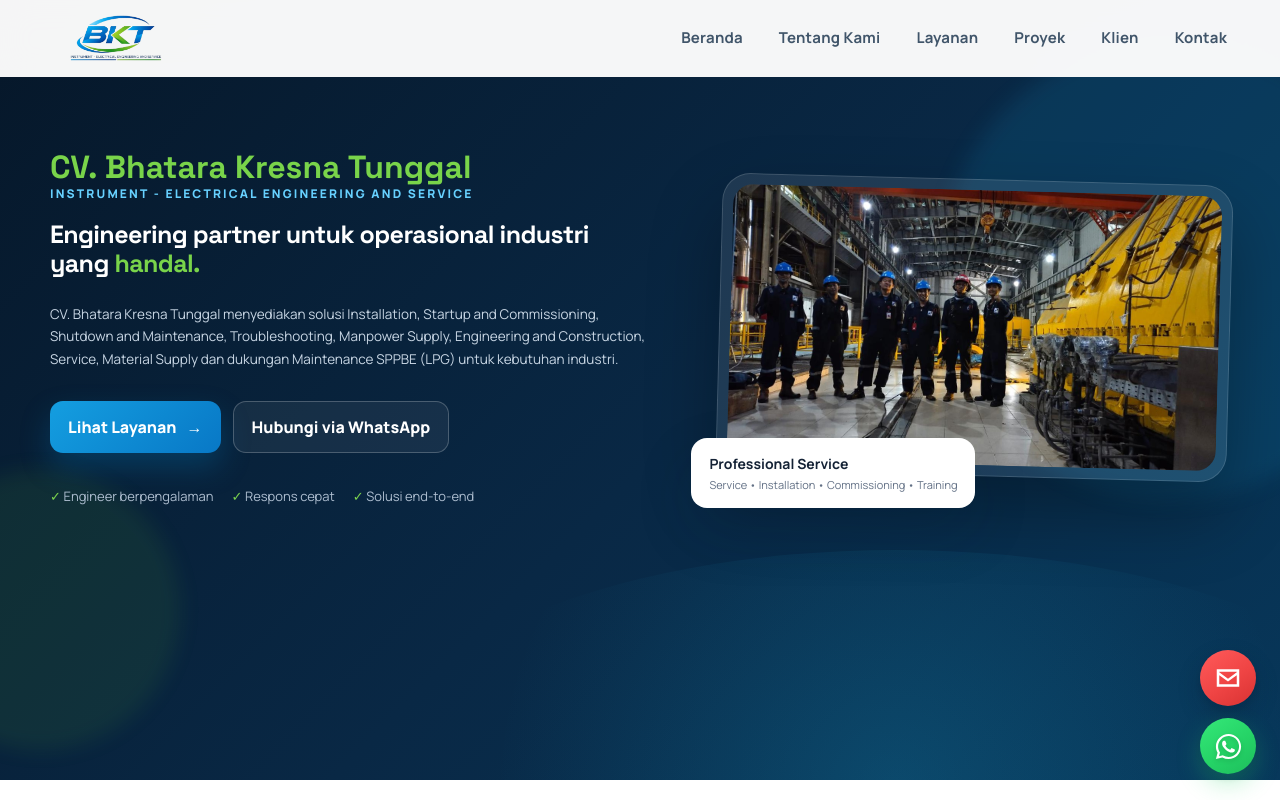
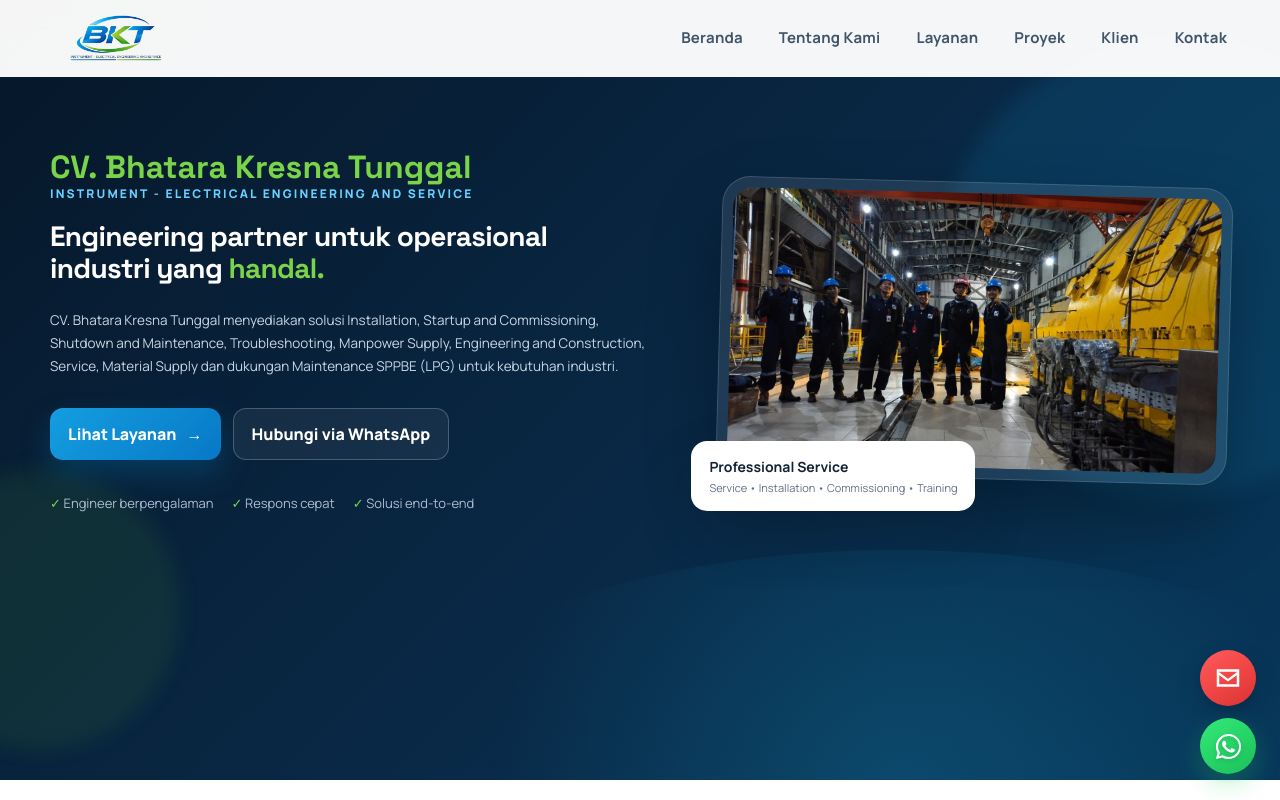
Before and after one commit to athenszz00/bkt-company-profile, a React (Vite) app: page / in a window 1280 px wide. Shown: the top 800 px of the page. Built offline with nearby package versions, Linux system fonts and the light colour scheme.

Commit message:
perbaikan semua

```diff
--- a/src/main.jsx
+++ b/src/main.jsx
@@ -790,7 +790,7 @@
 
             <button onClick={() => go('services')}>
               <span className="footer__menu-text">
-                Instrumentasi Industri
+                Instrumentation Industries
               </span>
             </button>
 
--- a/src/styles.css
+++ b/src/styles.css
@@ -348,7 +348,7 @@
   margin: 0;
   max-width: 700px;
 
-  font-size: clamp(44px, 4.5vw, 60px);
+  font-size: clamp(48px, 4.5vw, 60px);
   line-height: 1.05;
   letter-spacing: -0.04em;
 }
@@ -2142,6 +2142,11 @@
 
 }
 
+ .hero__headline {
+    max-width: 100%;
+    font-size: 28px;
+    line-height: 1.15;
+  }
 
 /* =========================================================
    SMALL MOBILE
@@ -2764,7 +2769,11 @@
     max-width: 290px;
   }
 }
-
+ .hero__headline {
+    max-width: 100%;
+    font-size: 28px;
+    line-height: 1.15;
+  }
 /* =========================================================
    VERY SMALL MOBILE
 ========================================================= */
```
Also changed, not shown: 4 other files (tests, documents, lock files or other folders).
